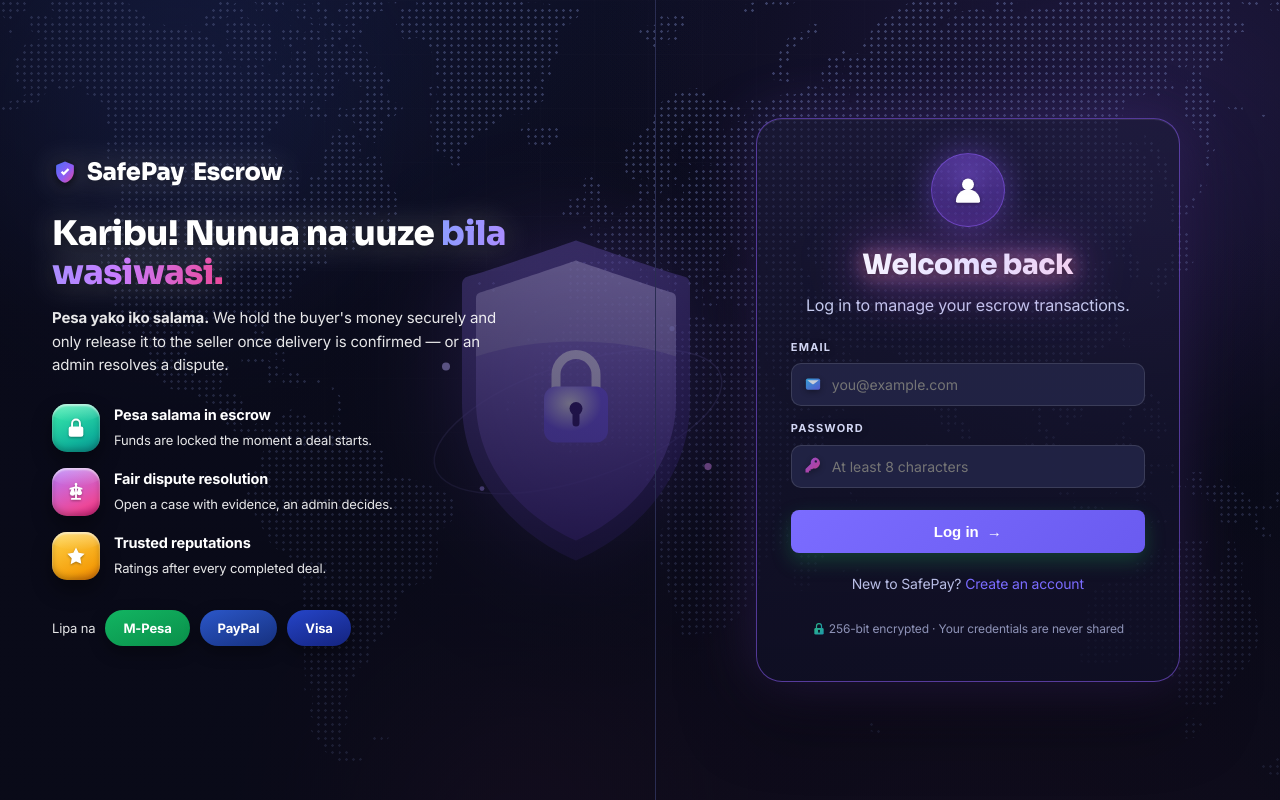
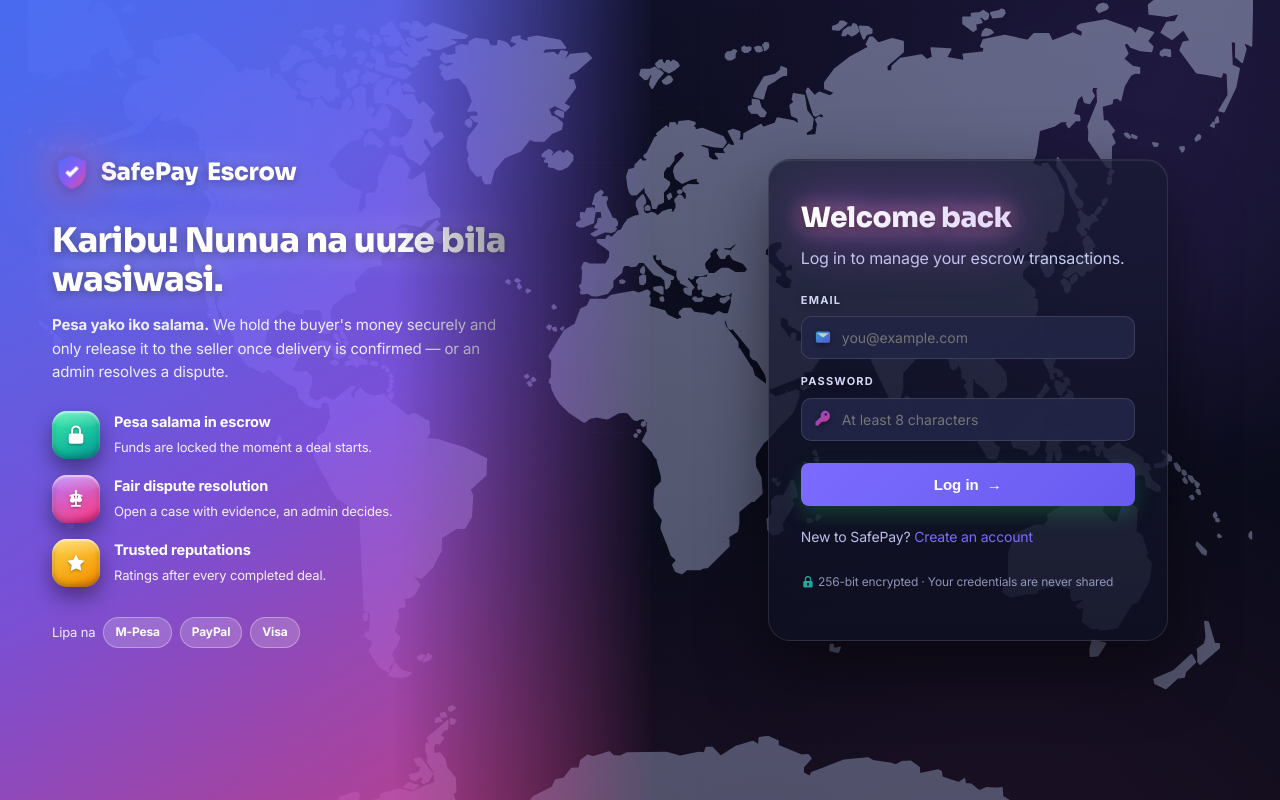
Before and after one commit to BlackWeasel0711/Escrow_project, a plain HTML site: page web/index.html in a window 1280 px wide. Drawn offline with Linux system fonts and the light colour scheme.

Commit message:
Enlarge SafePay shield logo with a strong pulsing glow

```diff
--- a/web/app.js
+++ b/web/app.js
@@ -22,7 +22,6 @@
     star: '<path fill="url(#gGold)" d="M12 2.6l2.9 5.88 6.5.95-4.7 4.58 1.1 6.47L12 17.9l-5.8 3.05 1.1-6.47L2.6 9.43l6.5-.95L12 2.6z"/>',
     bell: '<path fill="url(#gP)" d="M12 2a6 6 0 00-6 6c0 3.6-1 5.35-1.83 6.28-.62.7-.12 1.82.83 1.82h14c.95 0 1.45-1.12.83-1.82C19 13.35 18 11.6 18 8a6 6 0 00-6-6z"/><path fill="url(#gP)" d="M9.5 19.2a2.5 2.5 0 005 0h-5z"/>',
     inbox: '<path fill="url(#gB)" d="M5 3h14a2 2 0 012 2v14a2 2 0 01-2 2H5a2 2 0 01-2-2V5a2 2 0 012-2zm-.7 11H8a1 1 0 011 1 3 3 0 006 0 1 1 0 011-1h3.7L16.4 6.35A1 1 0 0015.5 6h-7a1 1 0 00-.9.55L4.3 14z"/>',
-    user: '<circle cx="12" cy="8" r="4.2" fill="url(#gP)"/><path fill="url(#gP)" d="M3.5 20a8.5 8.5 0 0117 0 1 1 0 01-1 1h-15a1 1 0 01-1-1z"/>',
     check: '<path fill="url(#gG)" d="M12 2a10 10 0 100 20 10 10 0 000-20zm-1.2 14.2l-4-4 1.5-1.5 2.5 2.5 5-5 1.5 1.5-6.5 6.5z"/>',
   };
   const icon = (name, size = 20) =>
@@ -143,8 +142,8 @@
           <aside class="auth-hero">
             <div class="auth-hero-glow"></div>
             <div class="auth-hero-content">
-              <div class="auth-brand">${icon('shield', 26)} SafePay <span>Escrow</span></div>
-              <h2 class="auth-tagline">Karibu! Nunua na uuze <span class="grad">bila wasiwasi.</span></h2>
+              <div class="auth-brand">${icon('shield', 40)} SafePay <span>Escrow</span></div>
+              <h2 class="auth-tagline">Karibu! Nunua na uuze bila wasiwasi.</h2>
               <p class="auth-lead"><strong>Pesa yako iko salama.</strong> We hold the buyer's money securely and only release it to the seller once delivery is confirmed — or an admin resolves a dispute.</p>
               <ul class="auth-features">
                 <li><span class="af-ic">${icon('lock', 22)}</span><div><strong>Pesa salama in escrow</strong><em>Funds are locked the moment a deal starts.</em></div></li>
@@ -159,7 +158,6 @@
           </aside>
           <section class="auth-form">
             <div class="auth-form-inner">
-              <div class="auth-avatar">${icon('user', 34)}</div>
               <h1>${isLogin ? 'Welcome back' : 'Create your account'}</h1>
               <p class="sub">${isLogin ? 'Log in to manage your escrow transactions.' : 'Sign up to buy and sell safely with escrow protection.'}</p>
               <form id="f">
@@ -526,7 +524,7 @@
   document.addEventListener('click', () => { const p = document.getElementById('bellPanel'); if (p) p.hidden = true; });
 
   // ---------- boot ----------
-  $('.brand').innerHTML = `${icon('shield', 24)} SafePay <span>Escrow</span>`;
+  $('.brand').innerHTML = `${icon('shield', 32)} SafePay <span>Escrow</span>`;
   $('.brand').onclick = () => go(session.isAuthed ? 'dashboard' : 'login');
   window.addEventListener('hashchange', render);
   renderNav();
--- a/web/index.html
+++ b/web/index.html
@@ -21,30 +21,7 @@
     <linearGradient id="gPk" x1="0" y1="0" x2="1" y2="1"><stop offset="0" stop-color="#a855f7"/><stop offset="1" stop-color="#ec4899"/></linearGradient>
     <linearGradient id="gG" x1="0" y1="0" x2="1" y2="1"><stop offset="0" stop-color="#34e0a1"/><stop offset="1" stop-color="#22b8cf"/></linearGradient>
     <linearGradient id="gGold" x1="0" y1="0" x2="1" y2="1"><stop offset="0" stop-color="#fcd34d"/><stop offset="1" stop-color="#f59e0b"/></linearGradient>
-    <linearGradient id="gShield" x1="0" y1="0" x2="0.4" y2="1"><stop offset="0" stop-color="#9a7bff"/><stop offset="1" stop-color="#4a2ea0"/></linearGradient>
-    <linearGradient id="gShieldFace" x1="0" y1="0" x2="0" y2="1"><stop offset="0" stop-color="#b9a3ff"/><stop offset="1" stop-color="#6a3fd6"/></linearGradient>
-    <radialGradient id="gLock" cx="0.4" cy="0.3"><stop offset="0" stop-color="#e6ddff"/><stop offset="1" stop-color="#7c5cff"/></radialGradient>
   </defs></svg>
-
-  <!-- Glowing 3D shield hero graphic (shown on the auth screen) -->
-  <div class="hero-shield" aria-hidden="true">
-    <svg viewBox="0 0 320 360" width="320" height="360">
-      <ellipse cx="162" cy="205" rx="150" ry="58" fill="none" stroke="rgba(165,145,255,.22)" stroke-width="1.4" transform="rotate(-18 162 205)"/>
-      <circle cx="30" cy="150" r="4" fill="#b9a8ff"/>
-      <circle cx="292" cy="250" r="3.6" fill="#e08bff"/>
-      <circle cx="256" cy="112" r="2.6" fill="#8b9dff"/>
-      <circle cx="66" cy="272" r="2.4" fill="#a78bff"/>
-      <g class="shield-body">
-        <path d="M160 24C160 24 74 54 52 60C48 61 46 64 46 68L46 186C46 262 100 318 160 344C220 318 274 262 274 186L274 68C274 64 272 61 268 60C246 54 160 24 160 24Z" fill="url(#gShield)" opacity=".5"/>
-        <path d="M160 44C160 44 84 70 64 76C61 77 60 79 60 82L60 184C60 250 106 300 160 324C214 300 260 250 260 184L260 82C260 79 259 77 256 76C236 70 160 44 160 44Z" fill="url(#gShieldFace)" opacity=".55"/>
-        <path d="M160 44C160 44 84 70 64 76C61 77 60 79 60 82L60 140C120 120 200 120 260 140L260 82C260 79 259 77 256 76C236 70 160 44 160 44Z" fill="rgba(255,255,255,.16)"/>
-        <path d="M140 172L140 158A20 20 0 0 1 180 158L180 172" fill="none" stroke="#d9ccff" stroke-width="9" stroke-linecap="round"/>
-        <rect x="128" y="170" width="64" height="56" rx="12" fill="url(#gLock)"/>
-        <circle cx="160" cy="192" r="6.5" fill="#3a1d80"/>
-        <rect x="156.5" y="193" width="7" height="17" rx="3.5" fill="#3a1d80"/>
-      </g>
-    </svg>
-  </div>
 
   <!-- Exodus-style deep gradient background -->
   <div class="aurora" aria-hidden="true">
--- a/web/styles.css
+++ b/web/styles.css
@@ -135,32 +135,26 @@ body.auth-mode .view { max-width: none; margin: 0; padding: 0; }
 .auth-features strong { display: block; font-size: 14.5px; }
 .auth-features em { font-style: normal; color: var(--muted); font-size: 13px; }
 
-.auth-pay { display: flex; align-items: center; gap: 10px; flex-wrap: wrap; color: var(--muted); font-size: 13px; }
-/* Solid brand-colored payment pills */
-.auth-pay .pay-chip {
-  font-weight: 700; font-size: 13px; color: #fff; border: none;
-  padding: 8px 18px; border-radius: 999px;
-  box-shadow: 0 6px 16px rgba(0,0,0,.35);
+.auth-pay { display: flex; align-items: center; gap: 8px; flex-wrap: wrap; color: var(--muted); font-size: 13px; }
+.pay-chip {
+  font-weight: 700; font-size: 12px; color: var(--text);
+  background: var(--panel-2); border: 1px solid var(--border);
+  padding: 5px 11px; border-radius: 999px;
 }
-.auth-pay .pay-chip:nth-of-type(1) { background: linear-gradient(160deg, #12b562, #0a8f4a); }  /* M-Pesa green */
-.auth-pay .pay-chip:nth-of-type(2) { background: linear-gradient(160deg, #2b57c9, #16307e); }  /* PayPal blue */
-.auth-pay .pay-chip:nth-of-type(3) { background: linear-gradient(160deg, #2545c9, #14237e); }  /* Visa blue */
 
 /* Right form */
 .auth-form { display: flex; align-items: center; justify-content: center; padding: 48px 40px; }
 /* Frosted glass panel so the form separates clearly from the world-map background */
 .auth-form-inner {
-  width: 100%; max-width: 424px;
-  background: linear-gradient(180deg, rgba(30,28,60,.62), rgba(16,16,38,.78));
-  backdrop-filter: blur(18px) saturate(140%);
-  -webkit-backdrop-filter: blur(18px) saturate(140%);
-  border: 1px solid rgba(139,92,246,.55);
-  border-radius: 26px;
-  padding: 34px 34px 30px;
-  box-shadow: 0 0 60px rgba(139,92,246,.22), 0 30px 70px rgba(0,0,0,.5), inset 0 1px 0 rgba(255,255,255,.08);
-  text-align: center;
+  width: 100%; max-width: 400px;
+  background: linear-gradient(180deg, rgba(24,26,52,.74), rgba(14,16,34,.82));
+  backdrop-filter: blur(16px) saturate(140%);
+  -webkit-backdrop-filter: blur(16px) saturate(140%);
+  border: 1px solid rgba(255,255,255,.10);
+  border-radius: 22px;
+  padding: 36px 32px;
+  box-shadow: 0 26px 64px rgba(0,0,0,.5), inset 0 1px 0 rgba(255,255,255,.07);
 }
-.auth-form-inner label, .auth-form-inner .field { text-align: left; }
 .auth-form-inner h1 { font-size: 28px; letter-spacing: -.4px; }
 /* Brighter, softly-lit text for easy reading */
 .auth-form-inner .sub { color: #c6cbef; }
@@ -218,8 +212,21 @@ h2 { font-size: 19px; margin: 0 0 14px; }
 /* ---------- Forms ---------- */
 label { display: block; font-size: 11px; font-weight: 700; text-transform: uppercase; letter-spacing: .11em; color: var(--muted); margin: 14px 0 7px; }
 /* 3D depth on inline icons */
-.field-ic .ico, .brand .ico, .auth-brand .ico, .bell .ico { filter: drop-shadow(0 2px 3px rgba(0,0,0,.45)); }
+.field-ic .ico, .bell .ico { filter: drop-shadow(0 2px 3px rgba(0,0,0,.45)); }
 .field:focus-within .field-ic .ico { filter: drop-shadow(0 2px 6px rgba(123,108,255,.6)); }
+
+/* Bigger, luminous, breathing SafePay shield logo */
+.brand .ico, .auth-brand .ico {
+  filter: drop-shadow(0 0 14px rgba(139,92,246,.9)) drop-shadow(0 0 28px rgba(236,72,153,.55));
+  animation: brandGlow 2.8s ease-in-out infinite;
+  transition: transform .2s;
+}
+.brand:hover .ico, .auth-brand:hover .ico { transform: scale(1.08) rotate(-4deg); }
+@keyframes brandGlow {
+  0%, 100% { filter: drop-shadow(0 0 11px rgba(139,92,246,.75)) drop-shadow(0 0 22px rgba(236,72,153,.4)); transform: scale(1); }
+  50%      { filter: drop-shadow(0 0 20px rgba(139,92,246,1)) drop-shadow(0 0 40px rgba(236,72,153,.75)); transform: scale(1.05); }
+}
+@media (prefers-reduced-motion: reduce) { .brand .ico, .auth-brand .ico { animation: none; } }
 input, select, textarea {
   width: 100%;
   padding: 10px 12px;
@@ -328,42 +335,18 @@ body:not(.auth-mode) .view > .row-between { justify-content: center; }
 @keyframes bellSwing { 0%,70%,100% { transform: rotate(0); } 80% { transform: rotate(14deg); } 90% { transform: rotate(-10deg); } }
 @keyframes floatGlow { 0%,100% { opacity: .8; } 50% { opacity: 1; } }
 
-/* ---------- Dotted world-map backdrop ---------- */
+/* ---------- World-map backdrop (real, accurate map) ---------- */
 .worldmap {
   position: fixed; inset: 0; z-index: -2; pointer-events: none;
-  /* dot pattern revealed only through continent shapes (SVG used as a mask) */
-  background: radial-gradient(circle at center, rgba(150,167,240,.9) 0 1.1px, transparent 1.5px);
-  background-size: 7px 7px;
-  -webkit-mask: url('assets/worldmap.svg') center 34% / 116% auto no-repeat;
-  mask: url('assets/worldmap.svg') center 34% / 116% auto no-repeat;
-  opacity: .5;
+  background: url('assets/worldmap.svg') center 46% / contain no-repeat;
+  opacity: .62;
+  -webkit-mask-image: radial-gradient(150% 150% at 50% 46%, #000 80%, transparent 100%);
+  mask-image: radial-gradient(150% 150% at 50% 46%, #000 80%, transparent 100%);
 }
 .bg-overlay {
   position: fixed; inset: 0; z-index: -1; pointer-events: none;
-  /* darken toward lower-left so the dotted map reads brightest upper-right (like the target) */
-  background:
-    radial-gradient(120% 100% at 82% 12%, transparent 20%, rgba(9,10,24,.55) 75%),
-    linear-gradient(160deg, rgba(9,10,24,.2), rgba(9,10,24,.5));
+  background: linear-gradient(180deg, rgba(11,12,28,.30), rgba(11,12,28,.46));
 }
-
-/* ---------- Glowing 3D shield hero graphic ---------- */
-.hero-shield {
-  position: fixed; top: 50%; left: 45%; transform: translate(-50%, -50%);
-  z-index: -1; pointer-events: none;
-  filter: drop-shadow(0 0 55px rgba(139,92,246,.55)) drop-shadow(0 20px 40px rgba(0,0,0,.4));
-}
-body:not(.auth-mode) .hero-shield { display: none; }
-@media (max-width: 900px) { .hero-shield { display: none; } }
-
-/* ---------- Login card avatar ---------- */
-.auth-avatar {
-  width: 74px; height: 74px; border-radius: 50%; margin: 0 auto 16px;
-  display: grid; place-items: center;
-  background: radial-gradient(circle at 50% 32%, rgba(139,92,246,.55), rgba(76,29,149,.35));
-  border: 1px solid rgba(139,92,246,.6);
-  box-shadow: 0 0 34px rgba(139,92,246,.45), inset 0 0 22px rgba(139,92,246,.25);
-}
-.auth-avatar .ico { filter: brightness(0) invert(1) drop-shadow(0 1px 2px rgba(0,0,0,.4)); }
 
 /* ---------- Exodus-style deep background (app-wide) ---------- */
 body { background: var(--bg); }
@@ -404,11 +387,14 @@ body { background: var(--bg); }
 
 /* Auth: gradient hero + glassy form */
 .auth-hero, .auth-form { background-color: transparent; }
-/* Left panel is transparent — sits directly on the dark map + shield scene */
-.auth-hero { background: transparent; color: #fff; -webkit-mask-image: none; mask-image: none; }
-.auth-tagline .grad {
-  background: linear-gradient(100deg, #8b9dff 0%, #c77dff 55%, #ec4899 100%);
-  -webkit-background-clip: text; background-clip: text; -webkit-text-fill-color: transparent;
+.auth-hero {
+  background:
+    radial-gradient(120% 120% at 0% 0%, rgba(75,110,245,.5), transparent 55%),
+    linear-gradient(150deg, rgba(75,110,245,.94) 0%, rgba(139,92,246,.86) 52%, rgba(236,72,153,.8) 100%);
+  color: #fff;
+  /* fade the right edge so the two halves blend instead of looking like two windows */
+  -webkit-mask-image: linear-gradient(90deg, #000 60%, transparent 100%);
+  mask-image: linear-gradient(90deg, #000 60%, transparent 100%);
 }
 .auth-hero .auth-lead, .auth-hero .auth-features em, .auth-hero .auth-pay { color: rgba(255,255,255,.9); }
 .auth-hero .af-ic { background: rgba(255,255,255,.16); border-color: rgba(255,255,255,.28); }
```
